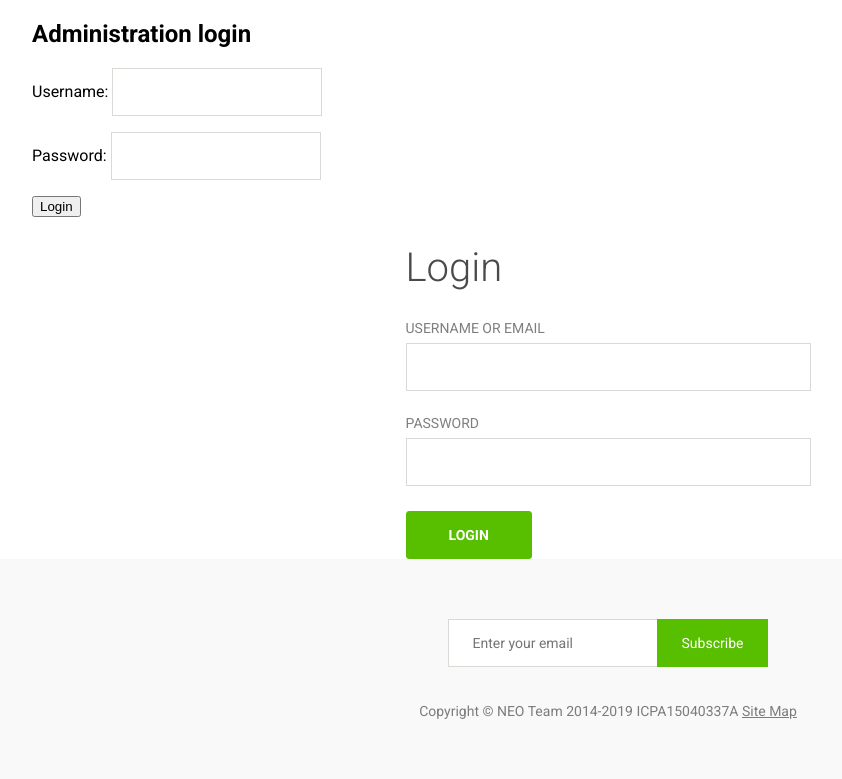
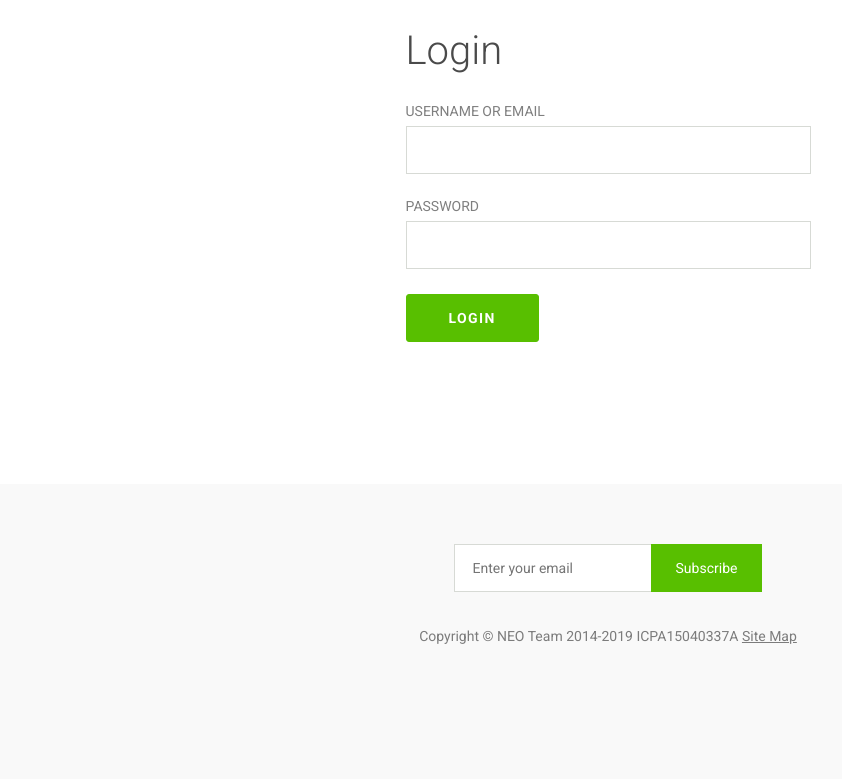
Before and after one commit to MyWishPlatform/neo_tutorial, a Django app: page /administration/login/ in a window 1280 px wide. Shown: the part 96-875 px from the top of the page, without its empty margins (32-874 px from the left). After the commit the page ends 740 px from the top, so only its background shows below. Run offline with Django 3.2, Linux system fonts and the light colour scheme; style sheets or scripts are compiled from the project's sources.

Commit message:
Auth form fix

```diff
--- a/neo_tutorial-frontend/scss/admin/_auth.scss
+++ b/neo_tutorial-frontend/scss/admin/_auth.scss
@@ -13,5 +13,8 @@
   .btn {
     padding-left: 3em;
     padding-right: 3em;
+    span {
+      letter-spacing: 0.1em;
+    }
   }
 }
--- a/neo_tutorial-frontend/scss/common/_form-elements.scss
+++ b/neo_tutorial-frontend/scss/common/_form-elements.scss
@@ -8,7 +8,7 @@ input {
   background-color: #fff;
   border: 1px solid #d7dad5;
   color: #7f7f7f;
-  padding: 12px 24px;
+  padding: 12px 18px;
   font-size: 14px;
   line-height: 22px;
 }
@@ -58,9 +58,21 @@ input {
     input {
       &[type="text"], &[type="email"], &[type="password"] {
         width: 100%;
+        color: #4a4a4a;
       }
     }
     display: block;
+  }
+  &_errors {
+    color: #a00;
+    font-size: 12px;
+    margin-top: 10px;
+    display: block;
+    ul {
+      list-style-type: none;
+      padding: 0;
+      margin: 0;
+    }
   }
   + .form-control {
     margin-top: 25px;
--- a/neo_tutorial/administration/urls.py
+++ b/neo_tutorial/administration/urls.py
@@ -6,7 +6,6 @@ from neo_tutorial.administration.views import AdministrationView, Administration
 urlpatterns = [
     path('', AdministrationView.as_view()),
     path('login/', AdministrationLoginView.as_view()),
-    path('users/add', UserAddView.as_view()),
-    path('users/list', get_all_users)
-
+    path('users/', get_all_users),
+    path('users/add/', UserAddView.as_view())
 ]
--- a/neo_tutorial/templates/administration/auth.html
+++ b/neo_tutorial/templates/administration/auth.html
@@ -2,15 +2,10 @@
 
 
 {% block pageContent %}
-<h2>Administration login</h2>
-<form method="post">
-  {% csrf_token %}
-  {{ form.as_p }}
-  <button type="submit">Login</button>
-</form>
 
 <div ng-controller="AdminAuthController">
-    <form class="admin-auth">
+    <form class="admin-auth" method="post" action="">
+        {% csrf_token %}
         <h1>Login</h1>
         <div class="admin-auth_fieldsset">
 
@@ -19,8 +14,13 @@
                     Username or Email
                 </span>
                 <span class="form-control_input">
-                    <input type="text">
+                    <input type="text" name="username">
                 </span>
+                {% if form.username.errors %}
+                <span class="form-control_errors">
+                    {{form.username.errors}}
+                </span>
+                {% endif %}
             </label>
 
             <label class="form-control">
@@ -28,11 +28,24 @@
                     Password
                 </span>
                 <span class="form-control_input">
-                    <input type="password">
+                    <input type="password" name="password">
                 </span>
+
+                {% if form.password.errors %}
+                <span class="form-control_errors">
+                    {{form.password.errors}}
+                </span>
+                {% endif %}
+
+                {% if form.non_field_errors %}
+                <span class="form-control_errors">
+                    {{form.non_field_errors}}
+                </span>
+                {% endif %}
+
             </label>
             <div class="form-control">
-                <button class="btn btn-submit btn-rounded">
+                <button class="btn btn-submit btn-rounded" type="submit">
                     <span class="uppercase bold">Login</span>
                 </button>
             </div>
```
